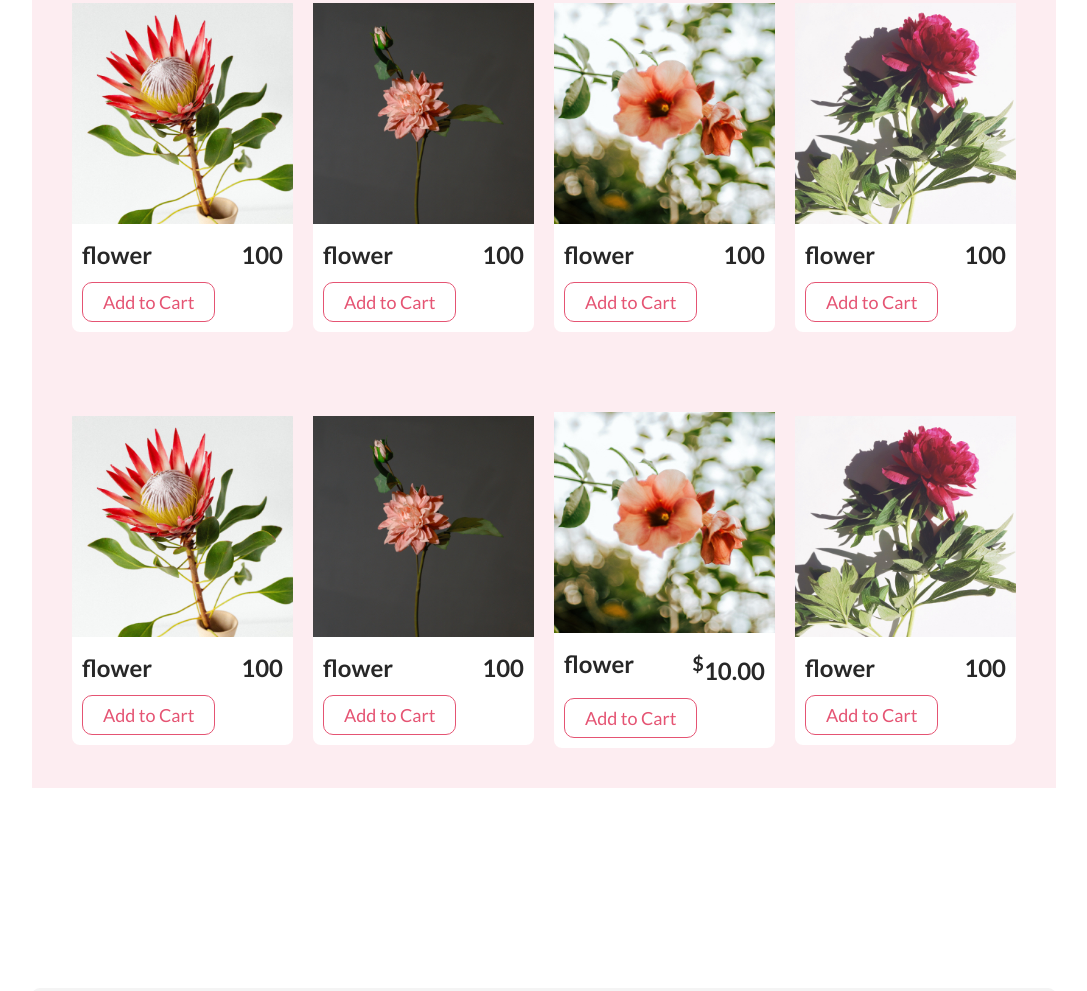
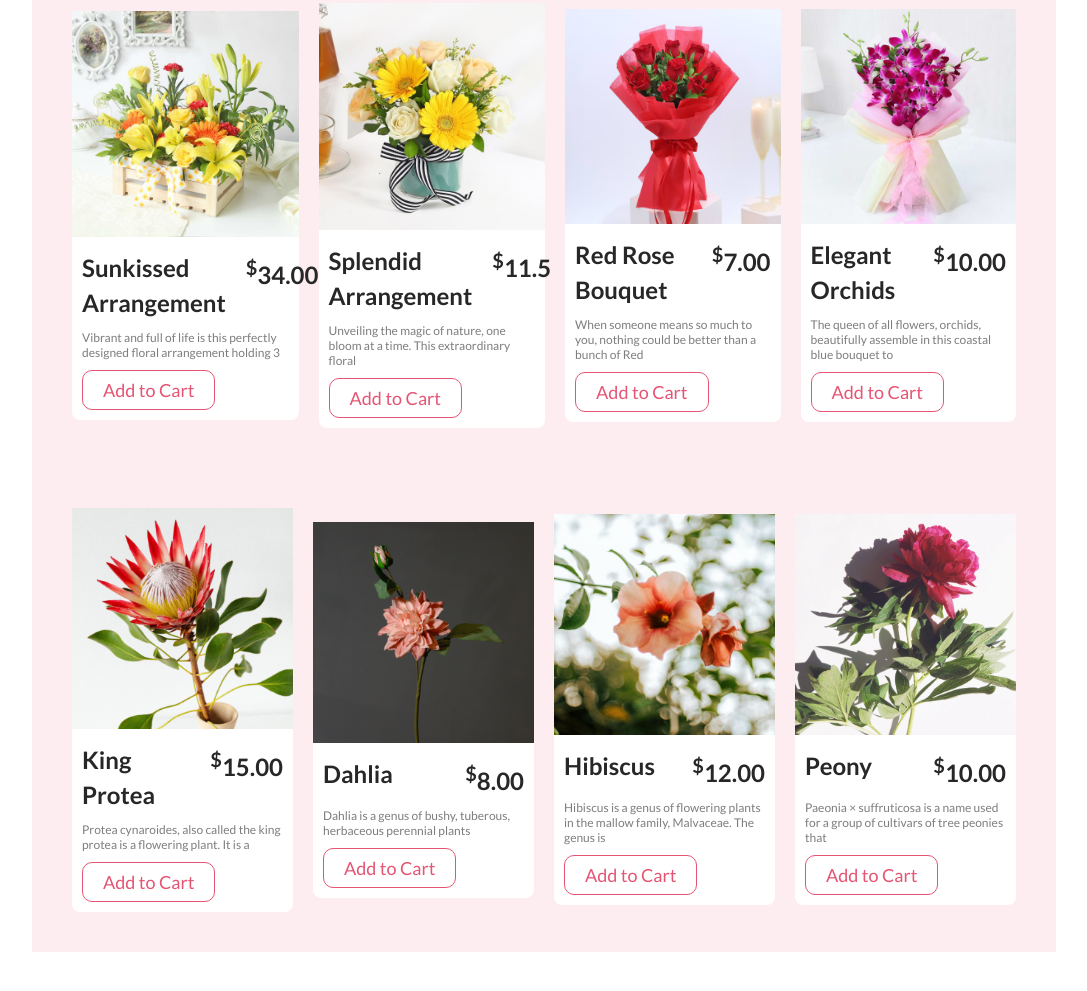
Before and after one commit to nrromie/flower-shop-assignment, a plain HTML site: page index.html in a window 1280 px wide. Shown: the part 1729-2720 px from the top of the page, without its empty margins (96-1183 px from the left). Drawn offline with Linux system fonts and the light colour scheme.

Commit message:
added Collections section and made minor modifications

```diff
--- a/index.html
+++ b/index.html
@@ -32,6 +32,7 @@
             </div>
             <div class="nav-items">
                 <li><a href="#featured">Featured</a></li>
+                <li><a href="#collections">Collections</a></li>
                 <li><a href="#specialities">Specialities</a></li>
                 <li><a href="#hot-deals">Hot Deals</a></li>
                 <li><a href="#instagram">Instagram</a></li>
@@ -75,38 +76,46 @@
 
         <!-- Collections Section starts -->
         <section class="collections min-width-sections" id="collections">
-            <h1 class="sections-titles">Collections</h1>
+            <h1 class="sections-titles center-align">Collections</h1>
             <div class="products-container">
                 <div class="card">
-                    <img src="images/card-flower-1.jpg" alt="" class="card-img">
+                    <img src="images/card-image-5.jpg" alt="" class="card-img">
                     <div class="card-text">
-                        <h3 class="card-name">flower</h3>
-                        <h3 class="price">100</h3>
+                        <h3 class="card-name">Sunkissed Arrangement</h3>
+                        <h3 class="price"><sup>$</sup>34.00</h3>
                     </div>
+                    <p class="card-descriptions">Vibrant and full of life is this perfectly designed floral arrangement holding 3
+                    </p>
                     <button class="add-to-cart">Add to Cart</button>
                 </div>
                 <div class="card">
-                    <img src="images/card-flower-2.jpg" alt="" class="card-img">
+                    <img src="images/card-image-6.jpg" alt="" class="card-img">
                     <div class="card-text">
-                        <h3 class="card-name">flower</h3>
-                        <h3 class="price">100</h3>
+                        <h3 class="card-name">Splendid Arrangement</h3>
+                        <h3 class="price"><sup>$</sup>11.5</h3>
                     </div>
+                    <p class="card-descriptions">Unveiling the magic of nature, one bloom at a time. This extraordinary floral
+                    </p>
                     <button class="add-to-cart">Add to Cart</button>
                 </div>
                 <div class="card">
-                    <img src="images/card-flower-3.jpg" alt="" class="card-img">
+                    <img src="images/card-image-7.jpg" alt="" class="card-img">
                     <div class="card-text">
-                        <h3 class="card-name">flower</h3>
-                        <h3 class="price">100</h3>
+                        <h3 class="card-name">Red Rose Bouquet</h3>
+                        <h3 class="price"><sup>$</sup>7.00</h3>
                     </div>
+                    <p class="card-descriptions">When someone means so much to you, nothing could be better than a bunch of Red
+                    </p>
                     <button class="add-to-cart">Add to Cart</button>
                 </div>
                 <div class="card">
-                    <img src="images/card-flower-4.jpg" alt="" class="card-img">
+                    <img src="images/card-image-8.jpg" alt="" class="card-img">
                     <div class="card-text">
-                        <h3 class="card-name">flower</h3>
-                        <h3 class="price">100</h3>
+                        <h3 class="card-name">Elegant Orchids</h3>
+                        <h3 class="price"><sup>$</sup>10.00</h3>
                     </div>
+                    <p class="card-descriptions">The queen of all flowers, orchids, beautifully assemble in this coastal blue bouquet to
+                    </p>
                     <button class="add-to-cart">Add to Cart</button>
                 </div>
             </div>
@@ -114,33 +123,41 @@
                 <div class="card">
                     <img src="images/card-flower-1.jpg" alt="" class="card-img">
                     <div class="card-text">
-                        <h3 class="card-name">flower</h3>
-                        <h3 class="price">100</h3>
+                        <h3 class="card-name">King Protea</h3>
+                        <h3 class="price"><sup>$</sup>15.00</h3>
                     </div>
+                    <p class="card-descriptions">Protea cynaroides, also called the king protea is a flowering plant. It is a
+                    </p>
                     <button class="add-to-cart">Add to Cart</button>
                 </div>
                 <div class="card">
                     <img src="images/card-flower-2.jpg" alt="" class="card-img">
                     <div class="card-text">
-                        <h3 class="card-name">flower</h3>
-                        <h3 class="price">100</h3>
+                        <h3 class="card-name">Dahlia</h3>
+                        <h3 class="price"><sup>$</sup>8.00</h3>
                     </div>
+                    <p class="card-descriptions">Dahlia is a genus of bushy, tuberous, herbaceous perennial plants
+                    </p>
                     <button class="add-to-cart">Add to Cart</button>
                 </div>
                 <div class="card">
                     <img src="images/card-flower-3.jpg" alt="" class="card-img">
                     <div class="card-text">
-                        <h3 class="card-name">flower</h3>
-                        <h3 class="price"><sup>$</sup>10.00</h3>
+                        <h3 class="card-name">Hibiscus</h3>
+                        <h3 class="price"><sup>$</sup>12.00</h3>
                     </div>
+                    <p class="card-descriptions">Hibiscus is a genus of flowering plants in the mallow family, Malvaceae. The genus is
+                    </p>
                     <button class="add-to-cart">Add to Cart</button>
                 </div>
                 <div class="card">
                     <img src="images/card-flower-4.jpg" alt="" class="card-img">
                     <div class="card-text">
-                        <h3 class="card-name">flower</h3>
-                        <h3 class="price">100</h3>
+                        <h3 class="card-name">Peony</h3>
+                        <h3 class="price"><sup>$</sup>10.00</h3>
                     </div>
+                    <p class="card-descriptions">Paeonia × suffruticosa is a name used for a group of cultivars of tree peonies that
+                    </p>
                     <button class="add-to-cart">Add to Cart</button>
                 </div>
             </div>
--- a/styles/styles.css
+++ b/styles/styles.css
@@ -181,9 +181,14 @@ a:hover{
     padding: 40px;
 }
 
+.center-align{
+    text-align: center;
+}
+
 .card{
     background-color: #FFF;
     border-radius: 8px;
+    width: 24%;
 }
 
 .card:hover{
@@ -207,6 +212,13 @@ a:hover{
     font-weight: 700;
     line-height: 35px;
     padding: 10px;
+}
+
+.card-descriptions{
+    font-size: 12px;
+    color: rgba(39, 39, 39, 0.60);
+    font-weight: 400;
+    margin: 0px 10px 10px 10px;
 }
 
 .add-to-cart{
```
Also changed, not shown: images/card-image-5.jpg (added), images/card-image-6.jpg (added), images/card-image-7.jpg (added), images/card-image-8.jpg (added), 2 other files.
